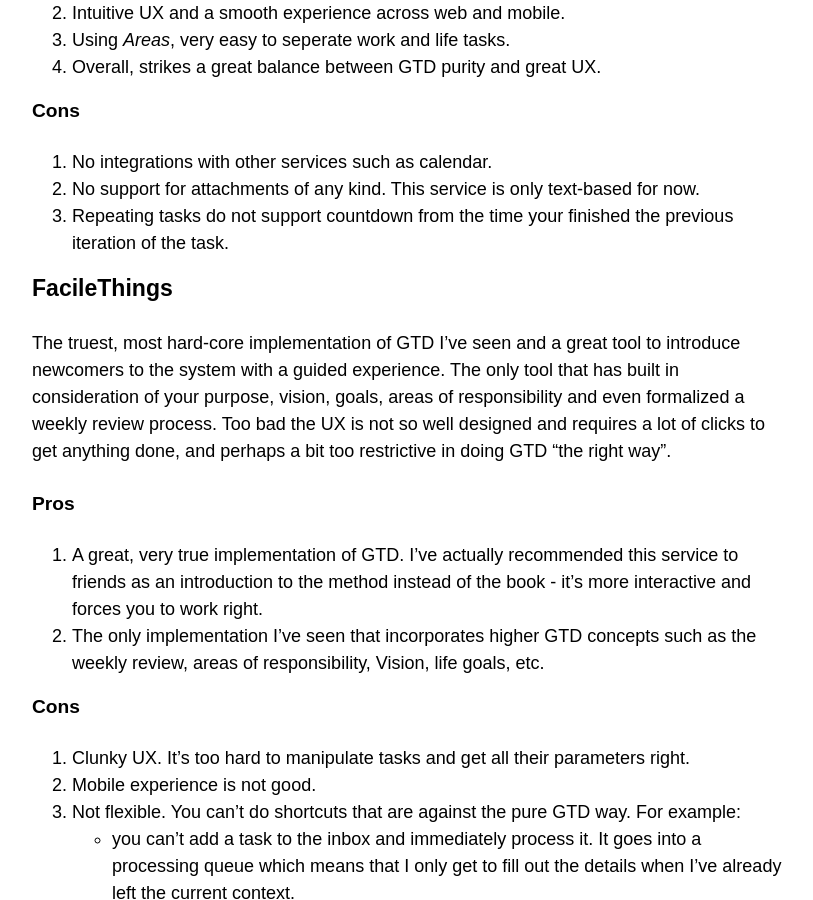
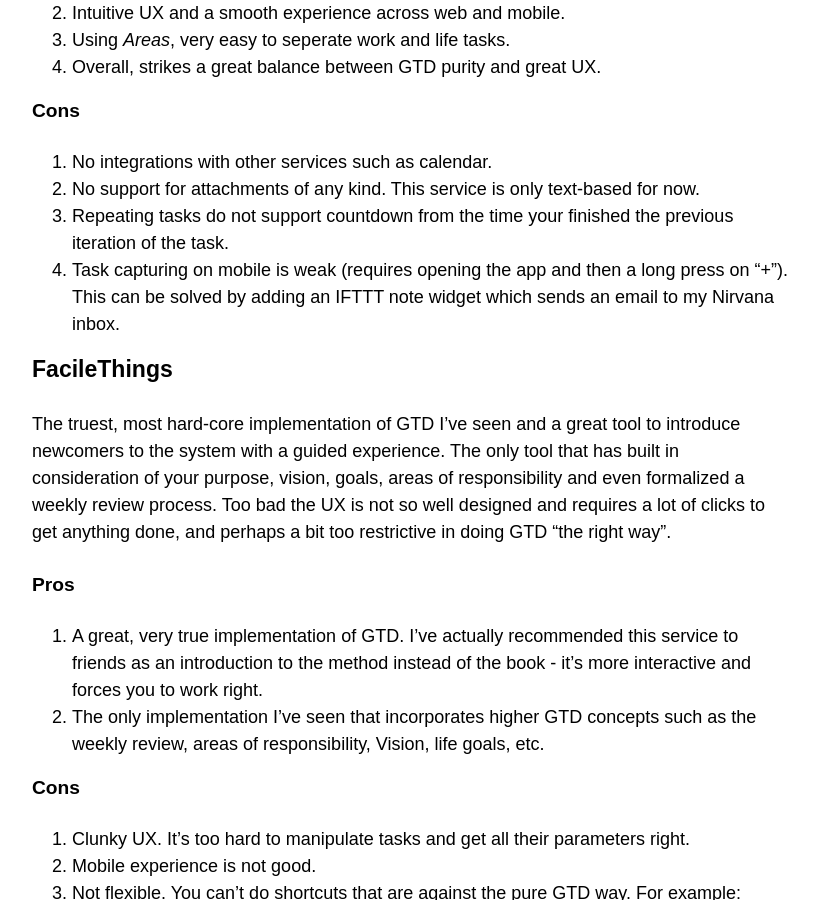
Before and after one commit to eddiesmo/eddiesmo.github.io, a Jekyll site: the page built from drafts/ode-to-gtd.md, in a window 1280 px wide and 900 px high, scrolled down 6796 px. Shown: the whole window, without its empty margins (343-1156 px from the left). Built offline with Jekyll 4.4.1, drawn with Linux system fonts in a browser that asks for light colours; nearby versions of some CDN libraries.

Commit message:
add line to draft

```diff
--- a/drafts/ode-to-gtd.md
+++ b/drafts/ode-to-gtd.md
@@ -150,6 +150,7 @@ Nirvana Finds a great balance between true GTD implementation and a light, well
 1. No integrations with other services such as calendar.
 1. No support for attachments of any kind. This service is only text-based for now.
 1. Repeating tasks do not support countdown from the time your finished the previous iteration of the task.
+1. Task capturing on mobile is weak (requires opening the app and then a long press on "+"). This can be solved by adding an IFTTT note widget which sends an email to my Nirvana inbox.
 
 
 
```
